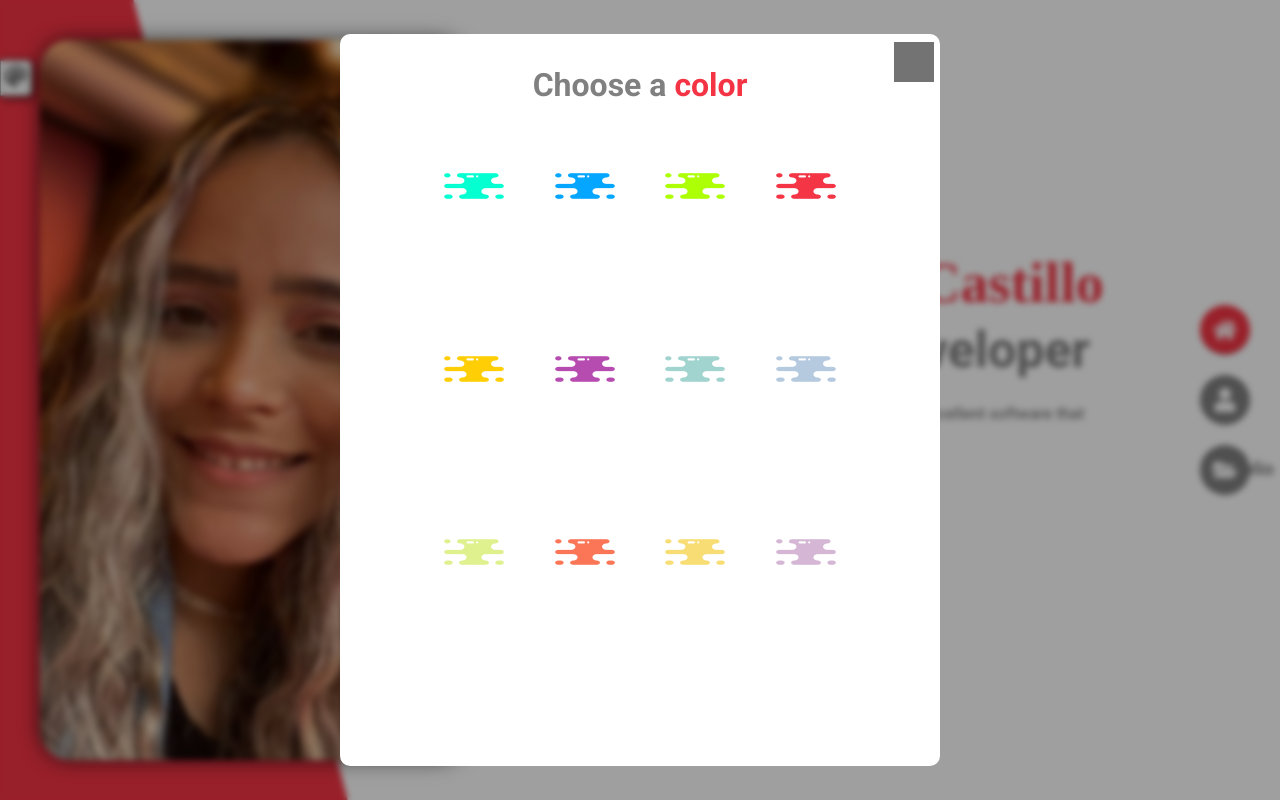
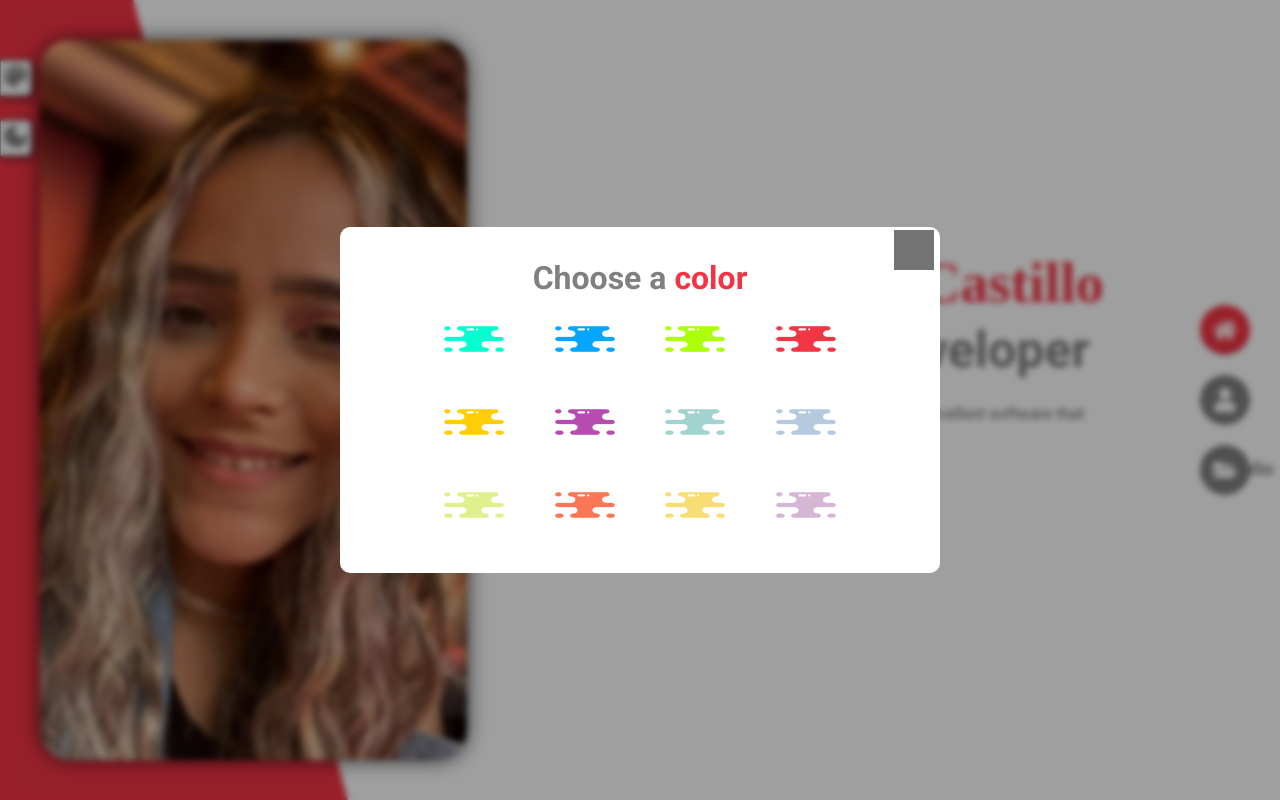
Before and after one commit to chellysA/my-Portfolio, a React (Vite) app: page / in a window 1280 px wide. Both pictures are taken after a click on the element 16 px from the left and 78 px from the top of the page. Built offline with nearby package versions, Linux system fonts and the light colour scheme; grey boxes are pictures that could not be loaded; a web font is replaced by a local one.

Commit message:
feat: mode added

```diff
--- a/src/App.css
+++ b/src/App.css
@@ -22,7 +22,9 @@
   --weight-700: 700;
   --weight-800: 800;
 }
-
+body.dark {
+  --body-color: black;
+}
 body.aqua {
   --first-color: #08fcd4;
 }
--- a/src/App.jsx
+++ b/src/App.jsx
@@ -3,13 +3,15 @@ import './App.css';
 import NavBar from './components/NavBar';
 import React from 'react';
 import Routes from './root/Routes';
-import Theme from './components/Theme';
+import ThemeColor from './components/ThemeColor';
+import Mode from './components/Mode';
 
 function App() {
   return (
     <Router>
       <NavBar />
-      <Theme />
+      <ThemeColor />
+      <Mode />
       <Routes />
     </Router>
   );
--- a/src/components/Modal/Modal.css
+++ b/src/components/Modal/Modal.css
@@ -12,7 +12,6 @@
   background-color: var(--body-color);
   max-width: 600px;
   width: 100%;
-  height: 95%;
   padding: 32px;
   border-radius: 10px;
   position: relative;
@@ -24,6 +23,7 @@
   width: 40px;
   height: 40px;
   filter: invert(0.7);
+  cursor: pointer;
 }
 .modal__close:hover {
   transform: translateY(5px);
--- /dev/null
+++ b/src/components/Mode/Mode.css
@@ -0,0 +1,21 @@
+.mode {
+  position: fixed;
+  z-index: 1;
+  background-color: var(--body-color);
+  top: 120px;
+  border-radius: 0px 5px 5px 0px;
+  border: 1px solid var(--text-color);
+  box-shadow: rgba(0, 0, 0, 0.75) 2px 2px 9px 0px;
+  cursor: pointer;
+}
+.icon {
+  width: 30px;
+  height: 30px;
+  color: var(--text-color);
+}
+.moon:hover {
+  color: rgba(0, 0, 0, 0.75);
+}
+.sun:hover {
+  color: gold;
+}
--- /dev/null
+++ b/src/components/Mode/index.jsx
@@ -0,0 +1,27 @@
+import React, { useState } from 'react';
+import ThemeButton from '../ThemeButton';
+import { MdDarkMode } from 'react-icons/md';
+import { CiLight } from 'react-icons/ci';
+import './Mode.css';
+
+const Mode = () => {
+  const [mode, setMode] = useState(false);
+
+  const switchMode = () => {
+    setMode(!mode);
+    document.querySelector('body').className = '';
+    !mode && document.querySelector('body').classList.add('dark');
+  };
+
+  return (
+    <>
+      <ThemeButton
+        className="mode"
+        onClickTheme={switchMode}
+        icon={mode ? <CiLight className="icon sun" /> : <MdDarkMode className="icon moon" />}
+      />
+    </>
+  );
+};
+
+export default Mode;
--- a/src/components/ProjectItem/index.jsx
+++ b/src/components/ProjectItem/index.jsx
@@ -33,7 +33,7 @@ const ProjectItem = ({ img, title, details }) => {
             );
           })}
         </ul>
-        <img src={img} alt="" className="modal__img" />
+        <img src={img} alt="" />
       </Modal>
     </div>
   );
--- /dev/null
+++ b/src/components/ThemeButton/ThemeButton.css
@@ -0,0 +1,10 @@
+.toggle__theme {
+  position: fixed;
+  z-index: 1;
+  background-color: var(--body-color);
+  top: 60px;
+  border-radius: 0px 5px 5px 0px;
+  border: 1px solid var(--text-color);
+  box-shadow: rgba(0, 0, 0, 0.75) 2px 2px 9px 0px;
+  cursor: pointer;
+}
--- /dev/null
+++ b/src/components/ThemeButton/index.jsx
@@ -0,0 +1,10 @@
+import React from 'react';
+
+const ThemeButton = ({ className, icon, onClickTheme }) => {
+  return (
+    <div className={className} onClick={onClickTheme}>
+      <div>{icon}</div>
+    </div>
+  );
+};
+export default ThemeButton;
--- a/src/components/Theme/Theme.css
+++ b/src/components/ThemeColor/ThemeColor.css
@@ -5,6 +5,17 @@
   grid-template-columns: repeat(4, 1fr);
   margin-inline: auto;
   place-items: center;
+  padding-top: 10px;
+}
+.toggle__theme {
+  position: fixed;
+  z-index: 1;
+  background-color: var(--body-color);
+  top: 60px;
+  border-radius: 0px 5px 5px 0px;
+  border: 1px solid var(--text-color);
+  box-shadow: rgba(0, 0, 0, 0.75) 2px 2px 9px 0px;
+  cursor: pointer;
 }
 .theme__title {
   color: var(--text-color);
@@ -14,20 +25,14 @@
 .span__color {
   color: var(--first-color);
 }
-.toggle__theme {
-  position: fixed;
-  z-index: 1;
-  background-color: var(--body-color);
-  top: 60px;
-  border-radius: 0px 5px 5px 0px;
-  border: 1px solid var(--text-color);
-  box-shadow: rgba(0, 0, 0, 0.75) 2px 2px 9px 0px;
-}
-.toggle__theme:hover .icon {
-  color: var(--first-color);
-}
 .icon {
   width: 30px;
   height: 30px;
   color: var(--text-color);
 }
+.theme__img {
+  cursor: pointer;
+}
+.toggle__theme:hover .icon {
+  color: var(--first-color);
+}
--- a/src/components/Theme/index.jsx
+++ b/src/components/ThemeColor/index.jsx
@@ -1,25 +1,27 @@
 import React, { useState } from 'react';
-import './Theme.css';
+import './ThemeColor.css';
 import { themes } from '../../constants/themes';
 import { IoMdColorPalette } from 'react-icons/io';
 import Modal from '../Modal';
+import ThemeButton from '../ThemeButton';
 
-const Theme = () => {
+const ThemeColor = () => {
   const [modal, setModal] = useState(false);
 
   const toggleModal = () => {
     setModal(!modal);
   };
   const selectColor = (color) => {
-    console.log(document.querySelector('body'));
     document.querySelector('body').className = '';
     document.querySelector('body').classList.add(color);
   };
   return (
     <>
-      <div className="toggle__theme" onClick={toggleModal}>
-        <IoMdColorPalette className="icon" />
-      </div>
+      <ThemeButton
+        className="toggle__theme"
+        onClickTheme={toggleModal}
+        icon={<IoMdColorPalette className="icon" />}
+      />
       <Modal isOpen={modal} onClose={toggleModal}>
         <h2 className="theme__title">
           Choose a <span className="span__color">color</span>
@@ -28,7 +30,7 @@ const Theme = () => {
           {themes.map(({ img, color }, index) => {
             return (
               <div key={index} onClick={() => selectColor(color)}>
-                <img src={img} alt={color} />
+                <img src={img} alt={color} className="theme__img" />
               </div>
             );
           })}
@@ -37,4 +39,4 @@ const Theme = () => {
     </>
   );
 };
-export default Theme;
+export default ThemeColor;
```
